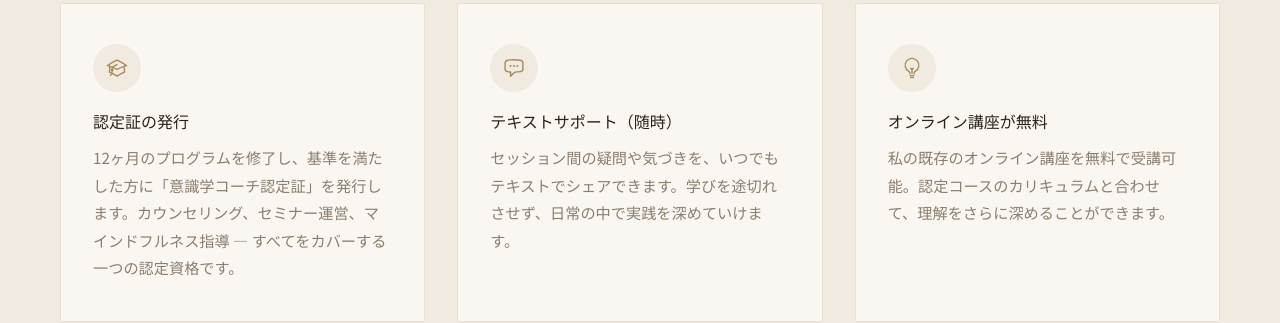
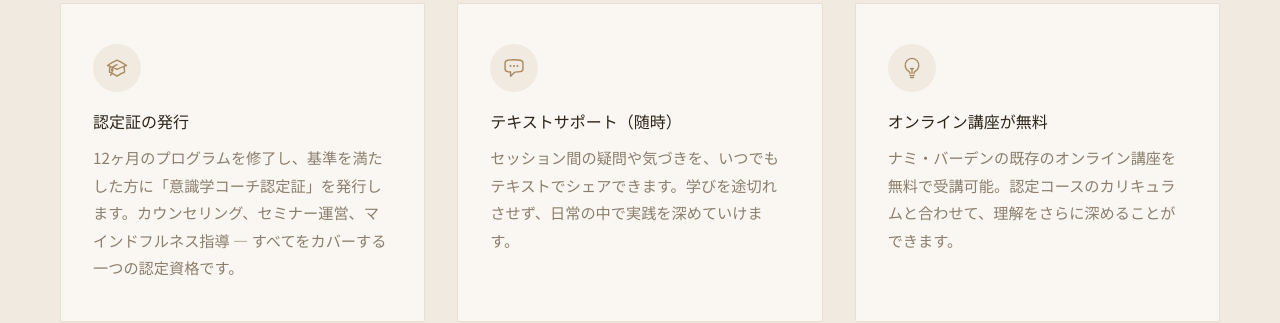
Before and after one commit to overlordforthew/NamiBarden, a website: page public/certification-course.html in a window 1280 px wide. Shown: the part 2669-2992 px from the top of the page. Drawn offline with nearby package versions, Linux system fonts and the light colour scheme; a web font is replaced by a local one.

Commit message:
Ai Chan: update public/certification-course.html

```diff
--- a/public/certification-course.html
+++ b/public/certification-course.html
@@ -1076,7 +1076,7 @@ html[lang="en"] .footer-logo .logo-sub {
           <svg viewBox="0 0 24 24" fill="none" stroke="currentColor" stroke-width="1.5"><path stroke-linecap="round" stroke-linejoin="round" d="M12 18v-5.25m0 0a6.01 6.01 0 001.5-.189m-1.5.189a6.01 6.01 0 01-1.5-.189m3.75 7.478a12.06 12.06 0 01-4.5 0m3.75 2.383a14.406 14.406 0 01-3 0M14.25 18v-.192c0-.983.658-1.823 1.508-2.316a7.5 7.5 0 10-7.517 0c.85.493 1.509 1.333 1.509 2.316V18"/></svg>
         </div>
         <h3>オンライン講座が無料</h3>
-        <p>私の既存のオンライン講座を無料で受講可能。認定コースのカリキュラムと合わせて、理解をさらに深めることができます。</p>
+        <p>ナミ・バーデンの既存のオンライン講座を無料で受講可能。認定コースのカリキュラムと合わせて、理解をさらに深めることができます。</p>
       </div>
     </div>
   </div>
```
